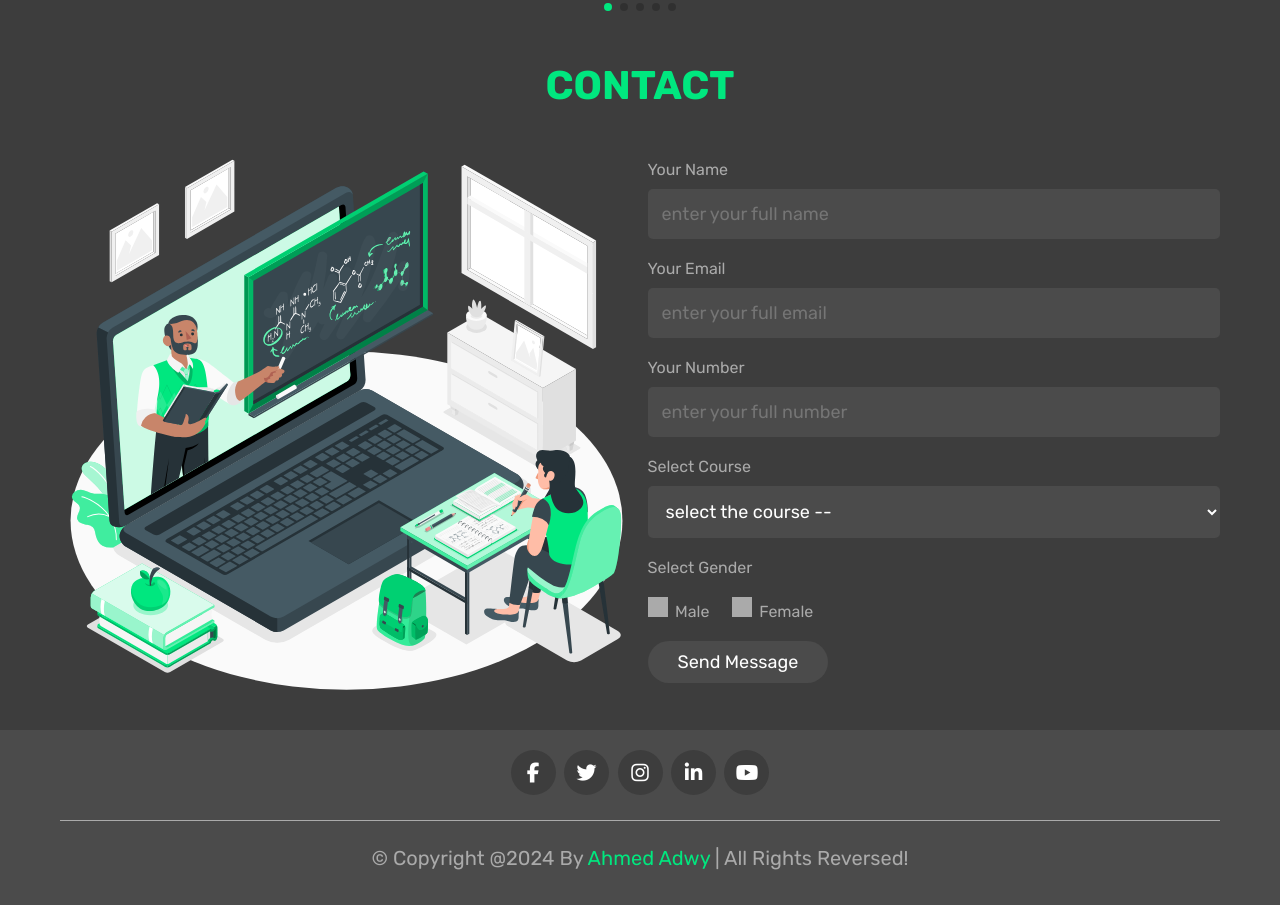
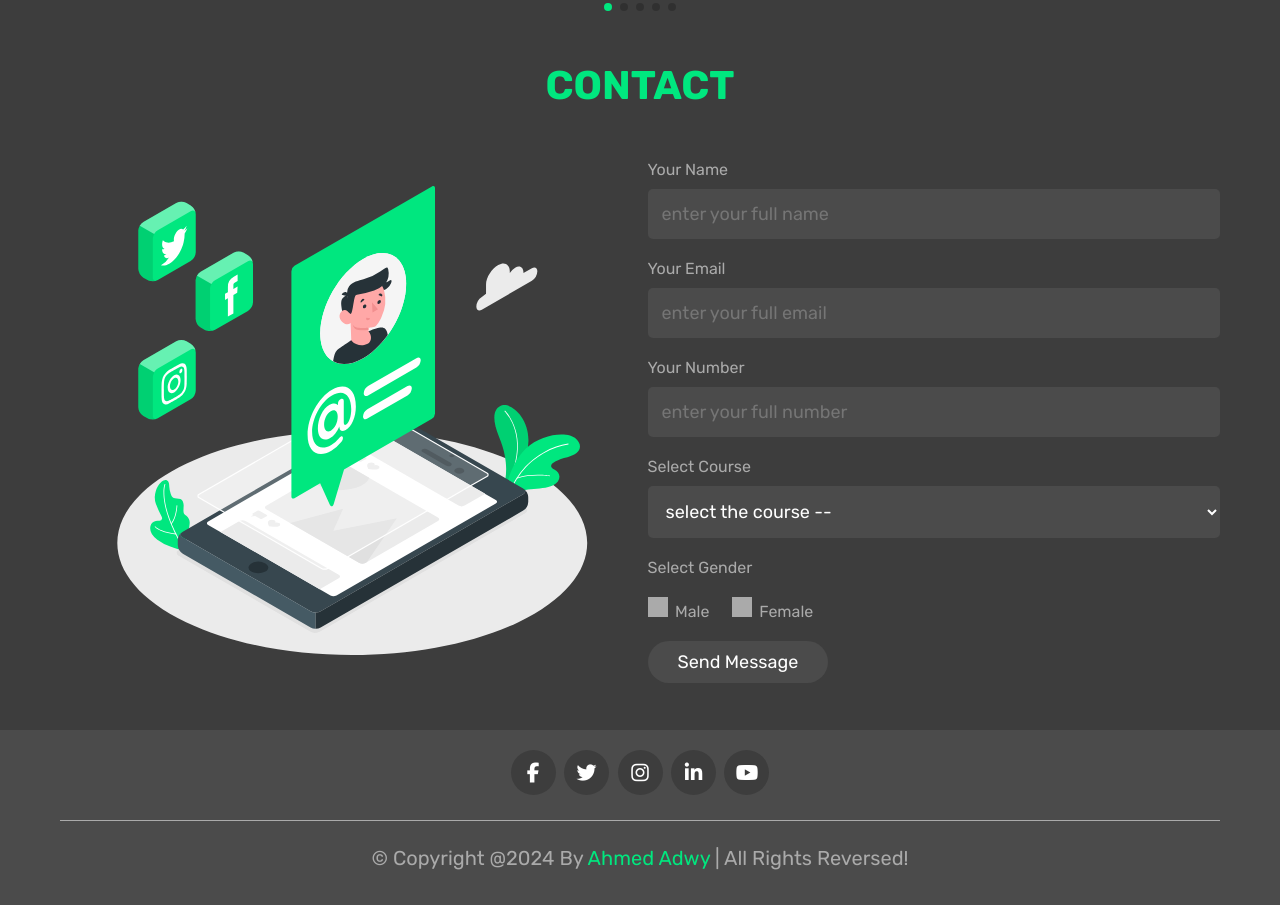
Before and after one commit to ahmedadwy/education_site, a plain HTML site: page index.html in a window 1280 px wide. Shown: the part 3315-4220 px from the top of the page. Drawn offline with nearby package versions, Linux system fonts and the light colour scheme.

Commit message:
8th commit

```diff
--- a/index.html
+++ b/index.html
@@ -343,7 +343,7 @@
 
         <div class="row">
             <div class="image">
-                <img src="imgs/home-img.svg" alt="contact">
+                <img src="imgs/contact-img.svg" alt="contact">
             </div>
 
             <form action="" method="post">
```
Also changed, not shown: imgs/contact-img.svg (added).
